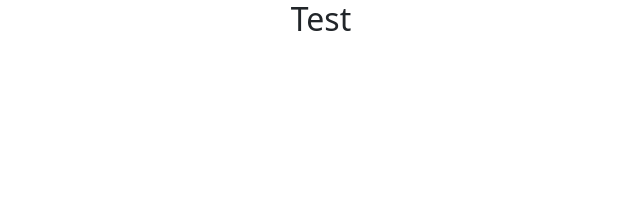
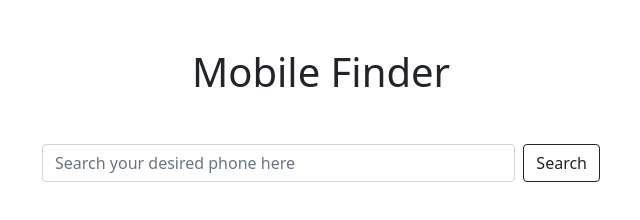
Before and after one commit to mdsaifullah-wd/mobile-finder, a plain HTML site: page index.html in a window 1280 px wide. Shown: the whole page, without its empty margins (319-959 px from the left). Drawn offline with nearby package versions, Linux system fonts and the light colour scheme.

Commit message:
add search input in UI

```diff
--- a/index.html
+++ b/index.html
@@ -15,7 +15,21 @@
     />
   </head>
   <body>
-    <h2 class="text-center">Test</h2>
+    <header>
+      <h1 class="text-center my-5">Mobile Finder</h1>
+    </header>
+    <main>
+      <section class="container mb-5">
+        <form class="d-flex w-50 mx-auto">
+          <input
+            class="form-control me-2"
+            type="search"
+            placeholder="Search your desired phone here"
+          />
+          <button class="btn btn-outline-dark" type="submit">Search</button>
+        </form>
+      </section>
+    </main>
     <!-- Bootstrap JS Bundle -->
     <script
       src="https://cdn.jsdelivr.net/npm/bootstrap@5.1.3/dist/js/bootstrap.bundle.min.js"
```
